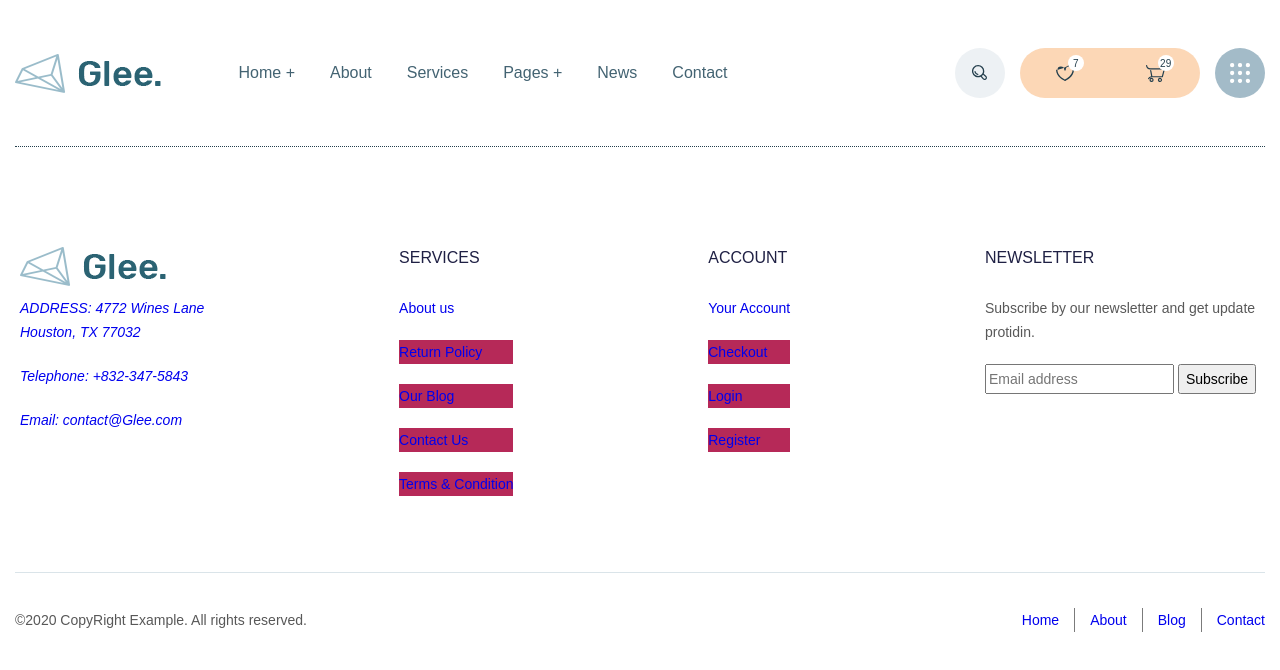
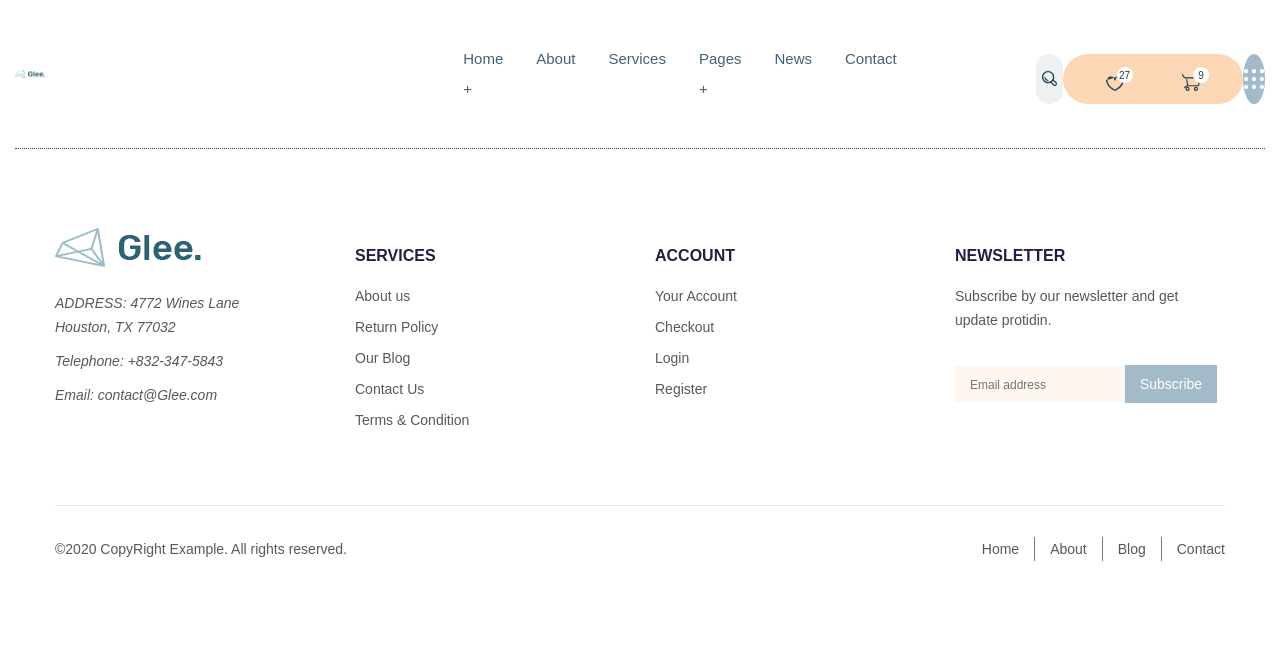
Before and after one commit to SivakovMax/glee, a website: page app/index.html in a window 1280 px wide. Drawn offline with nearby package versions, Linux system fonts and the light colour scheme; files that its build step writes are made by us from their sources; files whose address does not match are found by name.

Commit message:
added js, styles, html

```diff
--- a/app/index.html
+++ b/app/index.html
@@ -45,20 +45,21 @@
 
         <div class="user__nav">
 
-          <div class="user__nav-test">
-          <!--  <input type="text" placeholder="search"> -->
-          <a class="user__nav-search" href="#">
-
-          </a>
+          <div class="user__nav-search-block">
+            <form id="user__nav__form" class="user__nav__form" style="visibility: hidden;" action="#">
+              <input class="user__nav__form-input" type="text" placeholder="Search your item here" required>
+              <button class="user__nav__form-btn" type="submit">Subscribe</button>
+            </form>
+            <div id="user__nav-search" class="user__nav-search"></div>
           </div>
 
 
           <div class="user__nav-nums">
             <a class="user__nav-nums__heart" href="#">
-              <div class="user__nav-num">7</div>
+              <div class="user__nav-num">27</div>
             </a>
             <a class="user__nav-nums__cart" href="#">
-              <div class="user__nav-num">29</div>
+              <div class="user__nav-num">9</div>
             </a>
           </div>
 
@@ -72,7 +73,8 @@
   </header>
 
   <footer class="footer">
-    <div class="container">
+
+    <div class="footer__wrapper">
 
       <div class="footer-top">
 
@@ -168,6 +170,7 @@
     </div>
   </footer>
 
+  <script src="https://ajax.googleapis.com/ajax/libs/jquery/3.5.1/jquery.min.js"></script>
   <script src="js/main.min.js"></script>
 </body>
 
--- a/app/js/main.js
+++ b/app/js/main.js
@@ -1,4 +1,8 @@
-$(function(){
+$(function () {
 
+  document.getElementById('user__nav-search').onclick = function () {
+    var el = document.getElementById('user__nav__form');
+    el.style.visibility === 'hidden' ? el.style.visibility = 'visible' : el.style.visibility = 'hidden';
+  }
 
 });
--- a/app/scss/_global.scss
+++ b/app/scss/_global.scss
@@ -11,3 +11,9 @@ body {
   margin: 0 auto;
   padding: 0 15px;
 }
+
+a {
+  color: $default;
+  font-size: 14px;
+  line-height: 24px;
+}
--- a/app/scss/style.scss
+++ b/app/scss/style.scss
@@ -5,24 +5,27 @@
 
 .header {
   &__wrapper {
-    padding: 48px 0;
+    padding: 44px 0;
     display: flex;
     justify-content: space-between;
     align-items: center;
     border-bottom: 1px dotted #243f4d; /*временно*/
+  }
+  & .logo {
+    margin-right: 418px;
   }
 }
 
 .menu {
   &__list {
     display: flex;
-    // justify-content: space-between;
-    // align-items: center;
     &-item + .menu__list-item {
-      padding-left: 35px;
+      padding-left: 33px;
     }
     &-link {
       color: $title;
+      @extend %Rubik-500;
+      font-size: 15px;
       padding-bottom: 6px;
       border-bottom: 2px solid transparent;
       transition: border-color 0.5s;
@@ -34,18 +37,43 @@
 }
 
 .user__nav {
-  max-width: 460px;
-  width: 100%;
   display: flex;
   justify-content: space-between;
   height: 50px;
-
-  &-test {
-    width: 200px;
-    /* height: 50px; */
-    position: relative;
-    text-align: right;
-    right: 50px;
+  max-width: 590px;
+  width: 100%;
+  padding-top: 5px;
+  &-search-block {
+    display: flex;
+    flex-wrap: nowrap;
+    justify-content: space-between;
+    max-width: 323px;
+    width: 100%;
+  }
+  &__form-input {
+    background-color: #fcd7b6;
+    max-width: 170px;
+    width: 100%;
+    border: none;
+    padding: 10px 10px 10px 20px;
+    border-radius: 50px 0px 0px 50px;
+    outline: transparent;
+    &::placeholder {
+      @extend %DMS-400;
+      font-size: 12px;
+    }
+  }
+  &__form-btn {
+    background-color: #a3bbc8;
+    color: #fff;
+    @extend %DMS-400;
+    font-size: 14px;
+    border: none;
+    padding: 10px 20px 10px 10px;
+    margin-left: -4px;
+    cursor: pointer;
+    border-radius: 0px 50px 50px 0px;
+    outline: transparent;
   }
 
   &-search {
@@ -55,25 +83,21 @@
     background-repeat: no-repeat;
     background-position: center;
     background-color: #edf1f4;
-    // border-radius: 50%;
     border-radius: 50px 50px 50px 50px;
-    position: absolute;
-    &:hover {
-      width: 100px;
-    }
+    cursor: pointer;
+    // transition: all 0.6ms;
   }
 
   &-nums {
     max-width: 180px;
     width: 100%;
     display: flex;
-
     &__heart {
       background-image: url(../images/icons_nav/heart.svg);
       height: 50px;
       width: 90px;
       background-repeat: no-repeat;
-      background-position: center;
+      background-position: 60% 60%;
       background-color: #fcd7b6;
       border-radius: 50px 0 0 50px;
       position: relative;
@@ -87,20 +111,19 @@
         line-height: 10px;
         color: #243f4d;
         text-align: center;
-        left: 53%;
+        left: 60%;
         transform: translateX(-50%);
-        top: 30%;
+        top: 42%;
         transform: translateY(-50%);
         padding-top: 3.5px;
       }
     }
-
     &__cart {
       background-image: url(../images/icons_nav/cart.svg);
       height: 50px;
       width: 90px;
       background-repeat: no-repeat;
-      background-position: center;
+      background-position: 42% 60%;
       background-color: #fcd7b6;
       border-radius: 0 50px 50px 0;
       position: relative;
@@ -114,15 +137,14 @@
         line-height: 10px;
         color: #243f4d;
         text-align: center;
-        left: 53%;
+        left: 45%;
         transform: translateX(-50%);
-        top: 30%;
+        top: 42%;
         transform: translateY(-50%);
         padding-top: 3.5px;
       }
     }
   }
-
   &-dots {
     background-image: url(../images/icons_nav/dots.svg);
     height: 50px;
@@ -135,22 +157,26 @@
 }
 
 .footer {
-  padding: 100px 0 40px;
+  padding: 96px 0 40px;
   font-size: 14px;
   line-height: 24px;
+  &__wrapper {
+    max-width: 1170px;
+    margin: 0 auto;
+  }
   &-top {
     display: flex;
     justify-content: space-between;
-    padding-bottom: 76px;
+    padding-bottom: 73px;
     border-bottom: 1px solid #dae4e9;
-    margin-bottom: 35px;
+    margin-bottom: 31px;
     &__item {
-      max-width: 285px;
-      padding: 0 5px;
-      // width: 100%;
+      max-width: 270px;
+      width: 100%;
+      padding-right: 5px;
       & .logo__img {
-        margin-top: 0px;
-        margin-bottom: 10px;
+        margin-top: -17px;
+        margin-bottom: 24px;
       }
     }
     &__title {
@@ -158,31 +184,52 @@
       font-size: 16px;
       line-height: 21px;
       text-transform: uppercase;
-      margin-bottom: 28px;
+      margin-bottom: 18px;
+      @extend %DMS-700;
     }
     & .footer__address span {
       display: block;
     }
     &__lists .footer-top__list + .footer-top__list {
-      background-color: rgb(182, 41, 88);
-      margin-top: 20px;
+      margin-top: 7px;
     }
     &__subscribe {
-      margin-bottom: 20px;
+      margin-bottom: 33px;
     }
   }
   &__address-items .address-item + .address-item {
-    margin-top: 20px;
+    margin-top: 10px;
   }
   &__address-items .address-item {
     display: block;
   }
 
+  &-top__form-input {
+    background-color: #fef7f0;
+    max-width: 170px;
+    width: 100%;
+    border: none;
+    padding: 6px 15px;
+    outline: transparent;
+    &::placeholder {
+      @extend %DMS-400;
+      font-size: 12px;
+    }
+  }
+  &-top__form-btn {
+    background-color: #a3bbc8;
+    color: #fff;
+    @extend %DMS-400;
+    font-size: 14px;
+    border: none;
+    padding: 7px 15px;
+    margin-left: -4px;
+    outline: transparent;
+    cursor: pointer;
+  }
   &-bottom {
     display: flex;
     justify-content: space-between;
-    // align-items: center;
-    // margin-left: -2px;
   }
   &-menu {
     display: flex;
```
Also changed, not shown: app/js/main.min.js, 1 other file.
